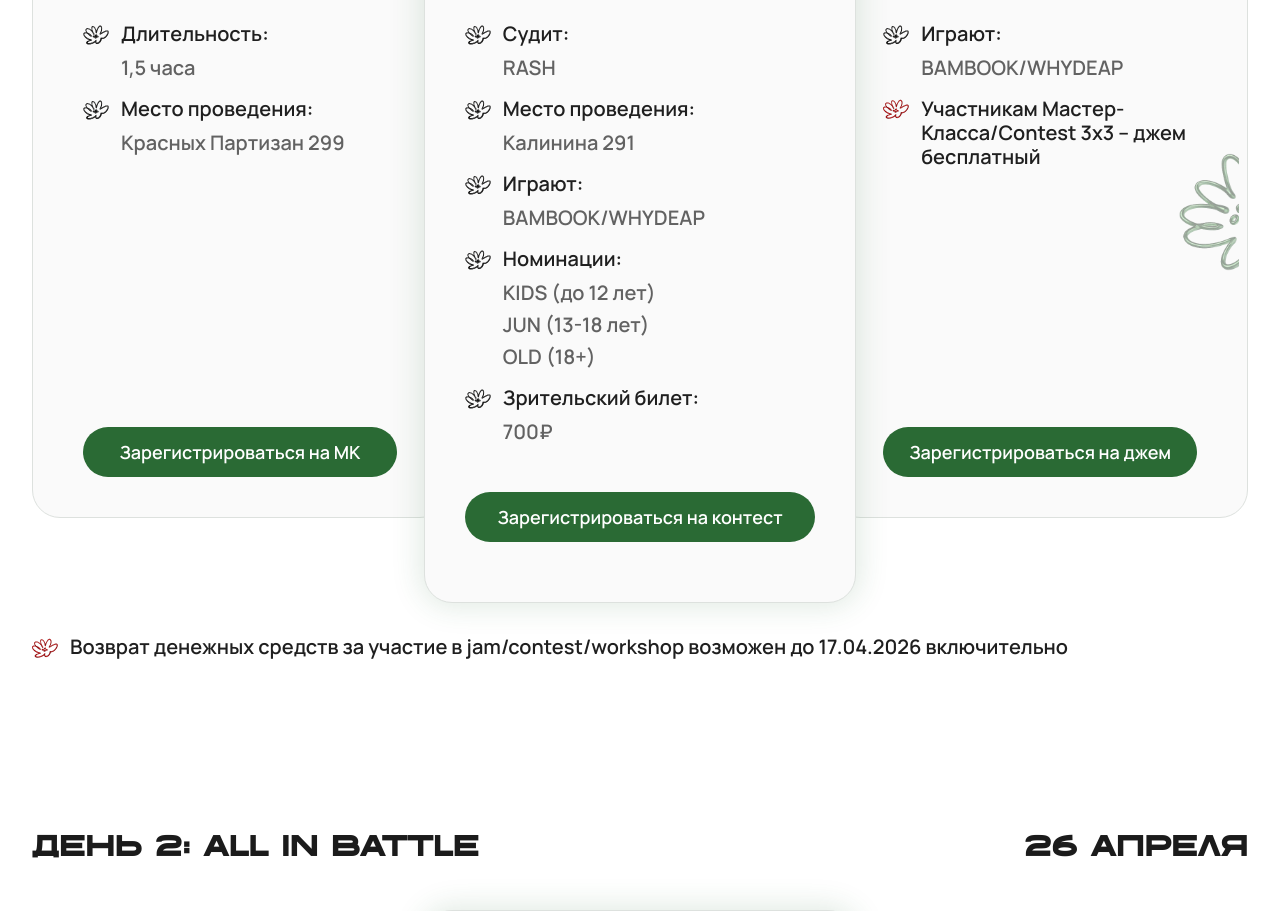
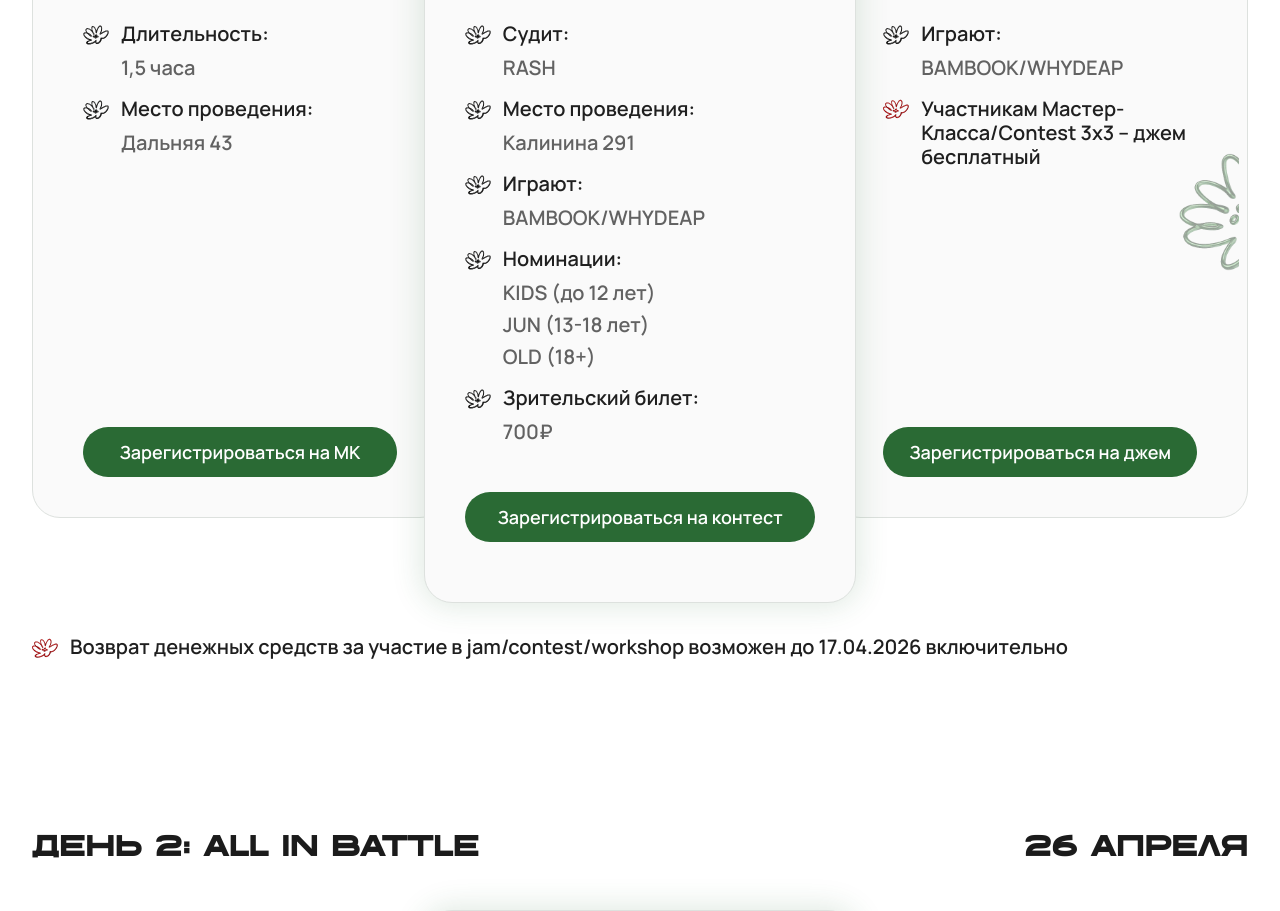
Before and after one commit to FibEli3/ALL-IN-BATTLE, a Next.js app: page / in a window 1280 px wide. Shown: the part 4880-5791 px from the top of the page. Built offline with nearby package versions, Linux system fonts and the light colour scheme.

Commit message:
content: update day-one venue to Дальняя 43

```diff
--- a/src/app/page.tsx
+++ b/src/app/page.tsx
@@ -147,7 +147,7 @@ const dayOneCards: DayCard[] = [
       {
         bullet: "black",
         title: "Место проведения:",
-        details: ["Красных Партизан 299"],
+        details: ["Дальняя 43"],
       },
     ],
     button: "Зарегистрироваться на МК",
```
